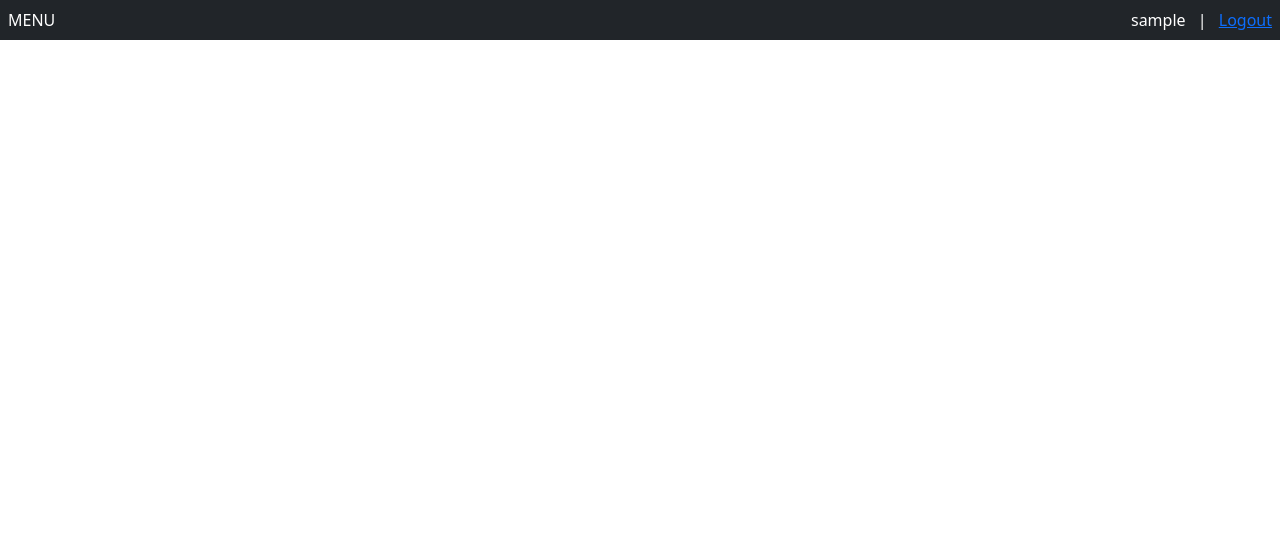
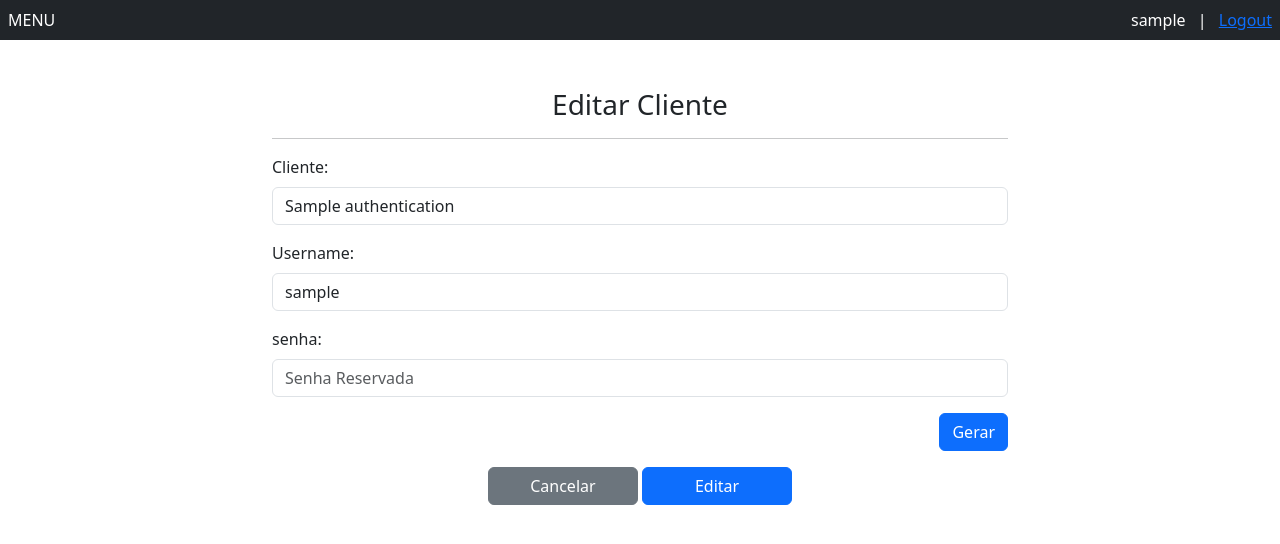
Before and after one commit to joaopabdala/http-simples-authentication, a PHP site: page /?r=client_edit&id=1 in a window 1280 px wide. Shown: the top 544 px of the page. Run offline with PHP 8.4, Linux system fonts and the light colour scheme; the visitor is signed in with stand-in values (Sample User, id 1); tables that the repository leaves empty or names only in its code hold one stand-in row (values such as "Sample post").

Commit message:
projeto finalizado

```diff
--- /dev/null
+++ b/admin/assets/css/app.css
@@ -0,0 +1,3 @@
+.btn-150{
+    min-width: 150px;
+}
--- /dev/null
+++ b/admin/bo/client_edit.php
@@ -0,0 +1,180 @@
+<?php
+defined("ROOT") or die("Acesso inválido");
+?>
+
+<?php
+require_once("navegacao.php");
+
+$bd = new database();
+
+$error = '';
+
+if ($_SERVER['REQUEST_METHOD'] == 'POST') {
+    $success = '';
+
+    if (
+        !isset($_POST['alterar_user_e_senha']) ||
+        !isset($_POST['id_client']) ||
+        !isset($_POST['text_cliente']) ||
+        !isset($_POST['text_usuario']) ||
+        !isset($_POST['text_senha'])
+    ) {
+        $error = 'Não foram fornecidos todos os dados';
+    }
+
+    if (empty($error)) {
+
+        $alterar_user_e_senha = $_POST['alterar_user_e_senha'] == false ? true : false;
+        $cliente = $_POST['text_cliente'];
+        $id_client = $_POST['id_client'];
+        $usuario = $_POST['text_usuario'];
+        $senha = $_POST['text_senha'];
+
+        $parametros = [
+            ':id_client'=> $id_client,
+            ':client_name' => $cliente
+        ];
+        $resultado = $bd->EXE_QUERY("SELECT *  FROM authentication WHERE client_name = :client_name AND id_client <> :id_client", $parametros);
+        if(count($resultado) != 0){
+            $error = "Já existe outro cliente com o mesmo nome.";
+        } else {
+            $parametros = [
+                ':id_client'=> $id_client,
+                ':client_name' => $cliente,
+            ];
+
+            $bd->EXE_NON_QUERY('UPDATE authentication SET client_name = :client_name, updated_at = NOW() WHERE id_client = :id_client', $parametros);
+            $success = 'Nome do cliente foi editado com sucesso!';
+        }
+
+
+        if(!$alterar_user_e_senha){
+            $parametros = [
+                ':usuario'=> $usuario,
+                ':senha' => password_hash($senha, PASSWORD_DEFAULT),
+                ':id_client'=> $id_client
+            ];
+            $bd->EXE_NON_QUERY('UPDATE authentication SET username = :usuario, passwrd = :senha, updated_at = NOW() WHERE id_client = :id_client', $parametros);
+            $success = 'Nome do cliente e todos os seus dados editado com sucesso!';
+        }
+
+    }
+
+}
+
+if(!isset($_GET['id'])){
+    $error = 'Não existe id de cliente definido';
+} else {
+    $id_client = $_GET['id'];
+
+    $parametros = [
+        ':id_client'=> $id_client
+    ];
+
+    $resultados = $bd->EXE_QUERY('SELECT * FROM authentication WHERE id_client = :id_client', $parametros);
+
+    if(count($resultados) != 1){
+        $error  = "Não existe o cliente selecionado";
+    } else {
+        $resultados = $resultados[0];
+    }
+}
+
+?>
+
+
+<?php if(!empty($error)):?>
+    <div class="container mt-5">
+        <div class="row">
+            <div class="col-sm-6 offset-sm-3">
+                <div class="alert alert-danger p-2 text-center">
+                    <?= $error ?>
+                </div>
+                <div class="mt-3 text-center">
+                    <a href="index.php" class="btn btn-primary">Voltar</a>
+                </div>
+            </div>
+        </div>
+    </div>
+<?php else:?>
+
+<div class="container">
+    <div class="row mt-5">
+        <div class="col-sm-8 offset-sm-2">
+
+            <form action="?r=client_edit&id=<?= $id_client?>" method="post">
+                <input type="hidden" name="alterar_user_e_senha" id="alterar-user-e-senha" value="false">
+                <input type="hidden" name="id_client" value="<?= $id_client?>">
+
+                <h3 class="text-center">Editar Cliente</h3>
+                <hr>
+                <div class="mb-3">
+                    <label class="form-label" ">Cliente:</label>
+                <input type=" text" name="text_cliente" class="form-control" required value="<?= $resultados['client_name']?>">
+                </div>
+                <div class="mb-3">
+                    <label class="form-label" ">Username:</label>
+                <input type=" text" name="text_usuario" class="form-control" id="usuario" readonly required value="<?= $resultados['username']?>">
+                </div>
+                <div class="mb-3">
+                    <label class="form-label" ">senha:</label>
+                <input type=" text" name="text_senha" class="form-control" id="senha" readonly required placeholder="Senha Reservada">
+                </div>
+
+                <div class="mb-3 text-end">
+                    <button type="button" class="btn btn-primary" onclick="gerarUsuarioPassword()">
+                        Gerar
+                    </button>
+                </div>
+
+                <div class="mb-3 text-center">
+                    <a href="?r=home" class="btn btn-secondary btn-150">Cancelar</a>
+                    <input type="submit" value="Editar" class="btn btn-primary btn-150">
+                </div>
+            </form>
+            <?php if (!empty($error)) : ?>
+                <p class="alert alert-danger p-2 text-center">
+                    <?= $error ?>
+                </p>
+            <?php endif ?>
+            <?php if (!empty($success)) : ?>
+                <p class="alert alert-success p-2 text-center">
+                    <?= $success ?>
+                </p>
+                <div class="mt-3 card p-2 bg-light">
+                    <p>Cliente: <?=$cliente ?></p>
+                    <p>Username: <?= $usuario?></p>
+                    <p>Senha: <?=$senha ?></p>
+                </div>
+            <?php endif ?>
+        </div>
+    </div>
+</div>
+<?php endif?>
+
+<script>
+    function gerarUsuarioPassword() {
+        let client_username = '';
+        let client_password = '';
+        let charbase = 'abcdefghijklmnopqrstuvwxyzABCDEFGHIJKLMNOPQRSTUVWXYZ0123456789';
+
+        const client_username_length = 32;
+        const client_password_length = 32;
+
+        for (let i = 0; i < client_username_length; i++) {
+            client_username += charbase.charAt(Math.floor(Math.random() * charbase.length));
+
+        }
+        for (let i = 0; i < client_password_length; i++) {
+            client_password += charbase.charAt(Math.floor(Math.random() * charbase.length));
+
+        }
+
+        document.querySelector('#usuario').value = client_username;
+        document.querySelector('#senha').value = client_password;
+        document.querySelector('#alterar-user-e-senha').value = true;
+
+
+    }
+
+</script>
--- a/admin/bo/home.php
+++ b/admin/bo/home.php
@@ -1,7 +1,67 @@
 <?php
-defined("ROOT") OR die("Acesso inválido");
+defined("ROOT") or die("Acesso inválido");
 ?>
 
 <?php
-    require_once("navegacao.php");
+require_once("navegacao.php");
 ?>
+
+<?php
+$db = new database();
+$clientes_da_api = $db->EXE_QUERY("SELECT * FROM authentication ORDER BY client_name");
+?>
+
+<div class="container mt-5">
+    <div class="row">
+        <div class="col">
+
+            <div class="row">
+                <div class="col-sm-6">
+                    <h3>Clientes da API</h3>
+                </div>
+                <div class="col-sm-6 text-end">
+                    <a href="?r=new_client" class="btn btn-primary btn-sm">+ Cliente</a>
+                </div>
+            </div>
+
+            <div class="row">
+                <div class="col">
+                    <table class="table">
+                        <thead class="table-dark">
+                            <tr>
+                                <th>Cliente</th>
+                                <th>Chave</th>
+                                <th></th>
+                            </tr>
+                        </thead>
+                        <tbody>
+                            <?php foreach ($clientes_da_api as $cliente_api) : ?>
+                                <tr>
+                                    <td class="<?= (empty($cliente_api['deleted_at'])) ? "" : "bg-danger"?>">
+                                        <?= $cliente_api['client_name'] ?>
+                                    </td>
+                                    <td>
+                                        <?= $cliente_api['username'] ?>
+                                    </td>
+                                    <td class="text-end" >
+                                        <?php if(empty($cliente_api['deleted_at'])): ?>
+                                            <a href="?r=client_delete&id=<?= $cliente_api['id_client']?>">Eliminar</a>
+                                        <?php else:?>
+                                            <a href="?r=client_recover&id=<?= $cliente_api['id_client']?>">Recuperar</a>
+                                        <?php endif?>
+                                        <span class="mx-2">|</span>
+                                            <a href="?r=client_edit&id=<?= $cliente_api['id_client']?>">Editar</a>
+
+                                    </td>
+                                </tr>
+                            <?php endforeach ?>
+                        </tbody>
+                    </table>
+                </div>
+            </div>
+
+
+
+        </div>
+    </div>
+</div>
--- a/admin/inc/config.php
+++ b/admin/inc/config.php
@@ -4,4 +4,4 @@ define('DB_SERVER','localhost');
 define('DB_NAME','loja_api');
 define('DB_CHARSET','utf8');
 define('DB_USERNAME','user_loja_api');
-define('DB_PASSWORD','b4eEMH-x/1mpiWDA');
+define('DB_PASSWORD','tKH.F@2yqJApaUBN');
--- a/admin/inc/html_header.php
+++ b/admin/inc/html_header.php
@@ -11,5 +11,6 @@ defined("ROOT") OR die("Acesso inválido");
     <meta name="viewport" content="width=device-width, initial-scale=1.0">
     <title>API BackOffice</title>
     <link rel="stylesheet" href="assets/css/boostrap.min.css">
+    <link rel="stylesheet" href="assets/css/app.css">
 </head>
 <body>
--- a/admin/index.php
+++ b/admin/index.php
@@ -14,6 +14,10 @@ define("ROOT", true);
         $rota = 'login_submit';
     } else {
         $rota = 'home';
+
+        if(isset($_GET['r'])){
+            $rota = $_GET['r'];
+        }
     }
 
     switch($rota){
@@ -26,6 +30,21 @@ define("ROOT", true);
         case 'home':
             require_once('bo/home.php');
             break;
+        case 'new_client':
+            require_once('bo/new_client.php');
+            break;
+        case 'client_delete':
+            require_once('bo/client_delete.php');
+            break;
+        case 'client_delete_ok':
+            require_once('bo/client_delete_ok.php');
+            break;
+        case 'client_recover':
+            require_once('bo/client_recover.php');
+            break;
+        case 'client_edit':
+            require_once('bo/client_edit.php');
+            break;
         default:
             echo 'Rota não definida';
             break;
--- a/api/inc/config.php
+++ b/api/inc/config.php
@@ -3,5 +3,5 @@
 define('DB_SERVER','localhost');
 define('DB_NAME','loja_api');
 define('DB_CHARSET','utf8');
-define('DB_USERNAME','user_loja_api');
-define('DB_PASSWORD','b4eEMH-x/1mpiWDA');
+define('DB_USERNAME','user_loja_novo');
+define('DB_PASSWORD','e)*G(Z0MXpX1upIM');
--- a/api/index.php
+++ /dev/null
@@ -1,3 +0,0 @@
-<?php
-echo 'a'
-?>
--- a/app/inc/config.php
+++ b/app/inc/config.php
@@ -1,9 +1,9 @@
 <?php
 
 
-define('API_BASE_URL', 'http://localhost/API/http_simple_authentication/api/');
-define('API_USER', '2b6wSXQjvzHI5jmJEG8Fq6rBxpSfpEkC');
-define('API_PASS', 'B1IHhpd07CrwXLcrnKq2KK5MYBHHREjY');
+define('API_BASE_URL', 'http://localhost/http-simples-authentication/api/');
+define('API_USER', 'EH23P7nEFZNBtfkvhlgwqAQ26CUc1ivo');
+define('API_PASS', 'AqCmNi9hyesRqQGcU0yv2Igo99hYM9Qf');
 // define('API_PASS', 'FesoB3F14jaAwd4BCPWBZgEfBqElR2D');
 
 //Dtp1GhIaMcYqm2BNJCtSn38KQssJYCL1
--- a/app/index.php
+++ b/app/index.php
@@ -13,7 +13,6 @@ function api_request($endpoint, $method = 'GET', $variables = [])
         'Content-Type: application/json',
         'Authorization: Basic '. base64_encode(API_USER . ':'. API_PASS)
     );
-
     $url = API_BASE_URL . $endpoint . '/';
 
 
@@ -40,7 +39,6 @@ function api_request($endpoint, $method = 'GET', $variables = [])
     if(curl_errno($curl)){
         throw new Exception(curl_error($curl));
     }
-
     curl_close($curl);
     return json_decode($response, true);
 }
@@ -51,8 +49,9 @@ $variaveis = [
     'data' => 1234
 ];
 
+echo '<pre>';
 
-$resultados = api_request('get_datetime', 'GET', $variaveis);
+$resultados = api_request('get_datetime');
 
 print_r($resultados);
 
```
Also changed, not shown: admin/bo/client_delete.php (added, +61 -0 lines), admin/bo/client_delete_ok.php (added, +50 -0 lines), admin/bo/client_recover.php (added, +50 -0 lines), admin/bo/new_client.php (added, +135 -0 lines), admin/bo/navegacao.php (line endings or trailing spaces).
